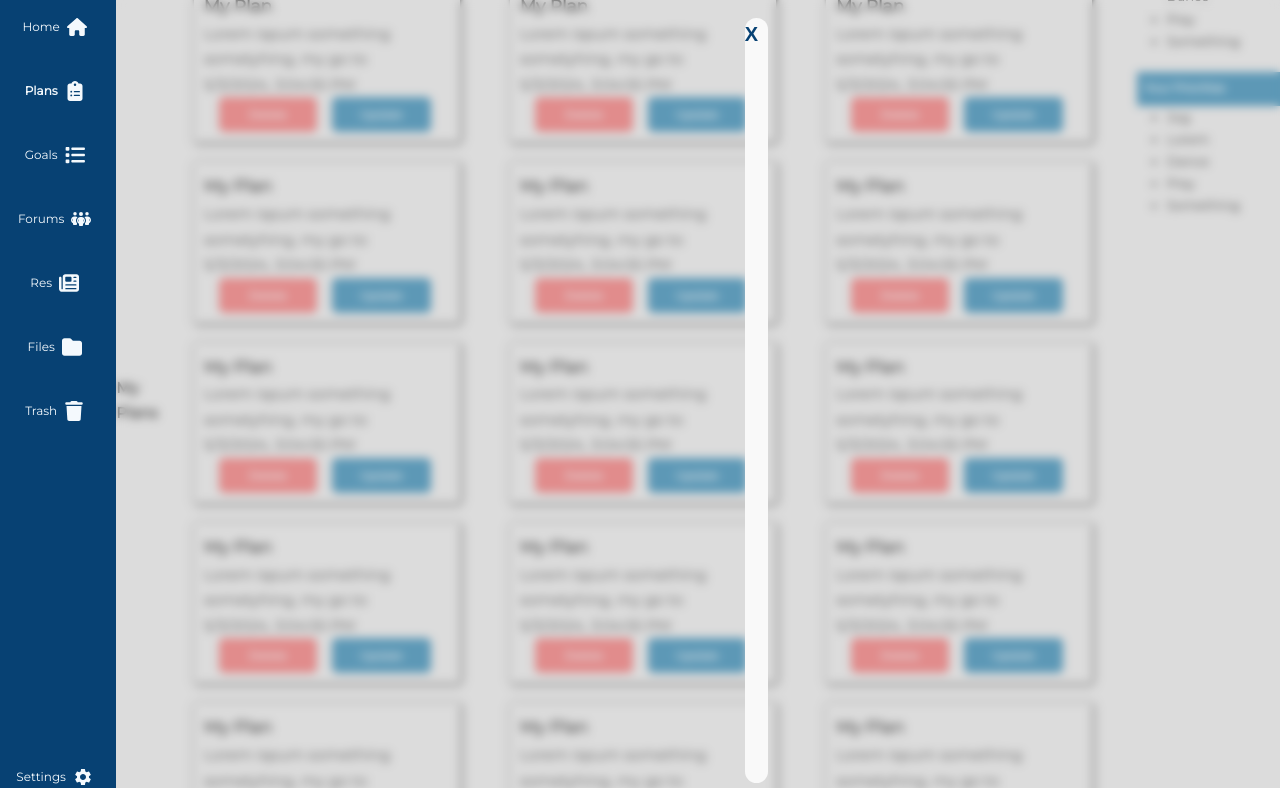
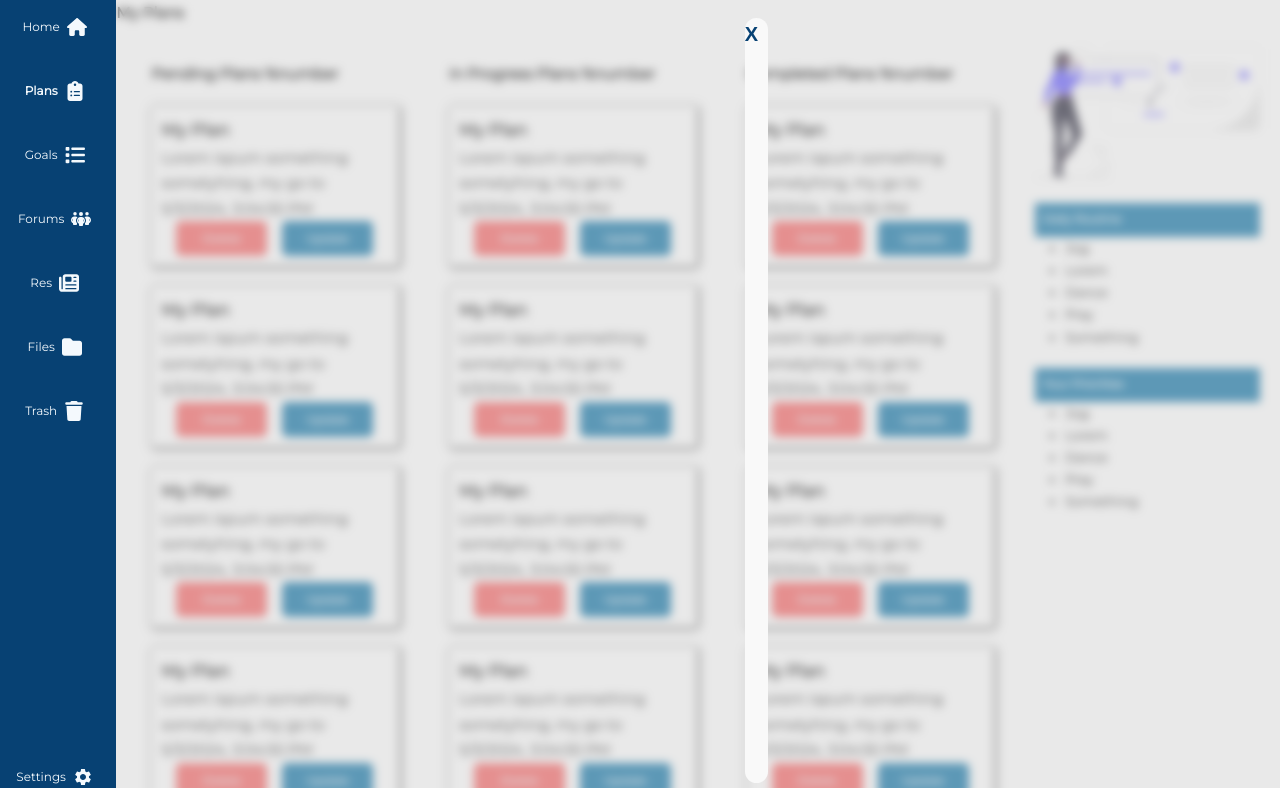
Before and after one commit to Fuangi/student-companion, a React (Create React App) app: page /plans in a window 1280 px wide. Shown: the top 788 px of the page. Built offline with nearby package versions, Linux system fonts and the light colour scheme.

Commit message:
Added the modal to the planner screen and refactored some shildren rendering in it

```diff
--- a/src/App.js
+++ b/src/App.js
@@ -11,7 +11,10 @@ function App() {
       <BrowserRouter>
         <Routes>
           <Route path="/" element={<Homepage />}>
-            <Route path="/auth" element={<Modal children={<AuthLayout />} />}>
+            <Route
+              path="/auth"
+              element={<Modal children={<AuthLayout />} prevLocation="/" />}
+            >
               <Route index element={<Navigate to="signup" />} />
               <Route path="login" element={<Login />} />
               <Route path="signup" element={<Signup />} />
--- a/src/components/Layout/Modal.jsx
+++ b/src/components/Layout/Modal.jsx
@@ -3,16 +3,16 @@ import { useState } from "react";
 import AuthLayout from "./AuthLayout";
 // import { Signup } from "../forms";
 
-function Modal({ children }) {
+function Modal({ children, prevLocation }) {
   const [showModal, setShowModal] = useState(false);
   const navigate = useNavigate();
   const location = useLocation();
 
   console.log(location);
-  function handleCloseModal() {
+  function handleCloseModal(prevLocation) {
     setShowModal(false);
 
-    // navigate(-1);
+    navigate(prevLocation);
   }
 
   return (
@@ -20,7 +20,7 @@ function Modal({ children }) {
       <div className="modal-body">
         <div className="close-modal">
           <button
-            onClick={handleCloseModal}
+            onClick={() => handleCloseModal(prevLocation)}
             style={{ color: `${showModal ? "black" : ""}` }}
           >
             X
--- a/src/screens/Planner.jsx
+++ b/src/screens/Planner.jsx
@@ -6,8 +6,8 @@ import Modal from "../components/Layout/Modal";
 
 function Planner() {
   return (
-    <DashLayout>
-      <div className="modal-background">
+    <div>
+      <DashLayout>
         <div className="all-plans-head">
           <h2>
             <span>My</span> Plans
@@ -80,9 +80,9 @@ function Planner() {
             </div>
           </div>
         </div>
-      </div>
-      <Modal children={<Outlet />} />
-    </DashLayout>
+        <Modal children={<Outlet />} prevLocation="/plans" />
+      </DashLayout>
+    </div>
   );
 }
 
--- a/src/scss/components/screens/_authentication.scss
+++ b/src/scss/components/screens/_authentication.scss
@@ -13,7 +13,7 @@
 
 // THE MODAL THAT WILL BE DISPLAYED
 .modal-background {
-  width: inherit;
+  width: inherit !important;
   height: 100%;
   top: 0;
   background-color: rgba(200, 200, 200, 0.4);
```
